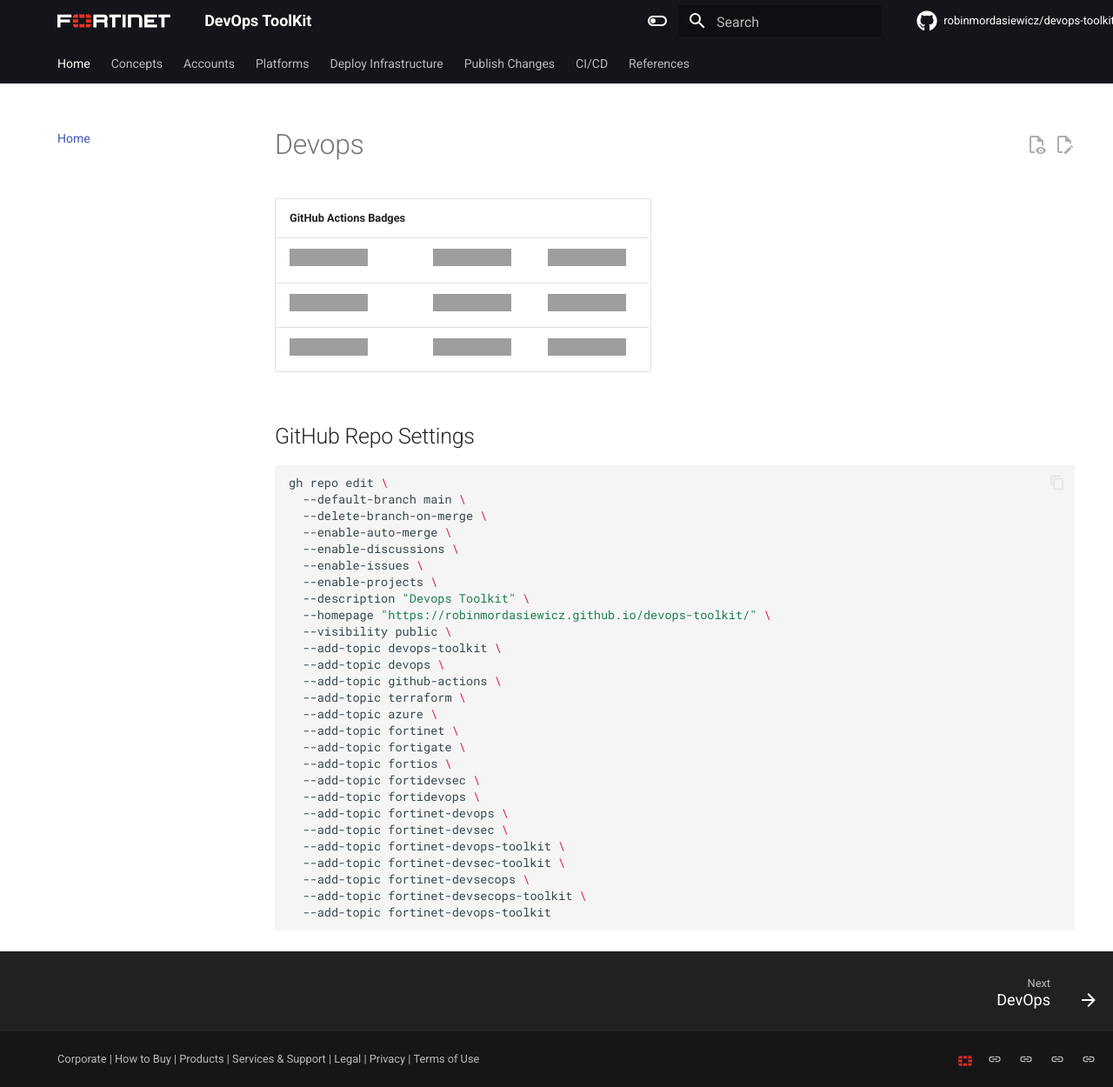
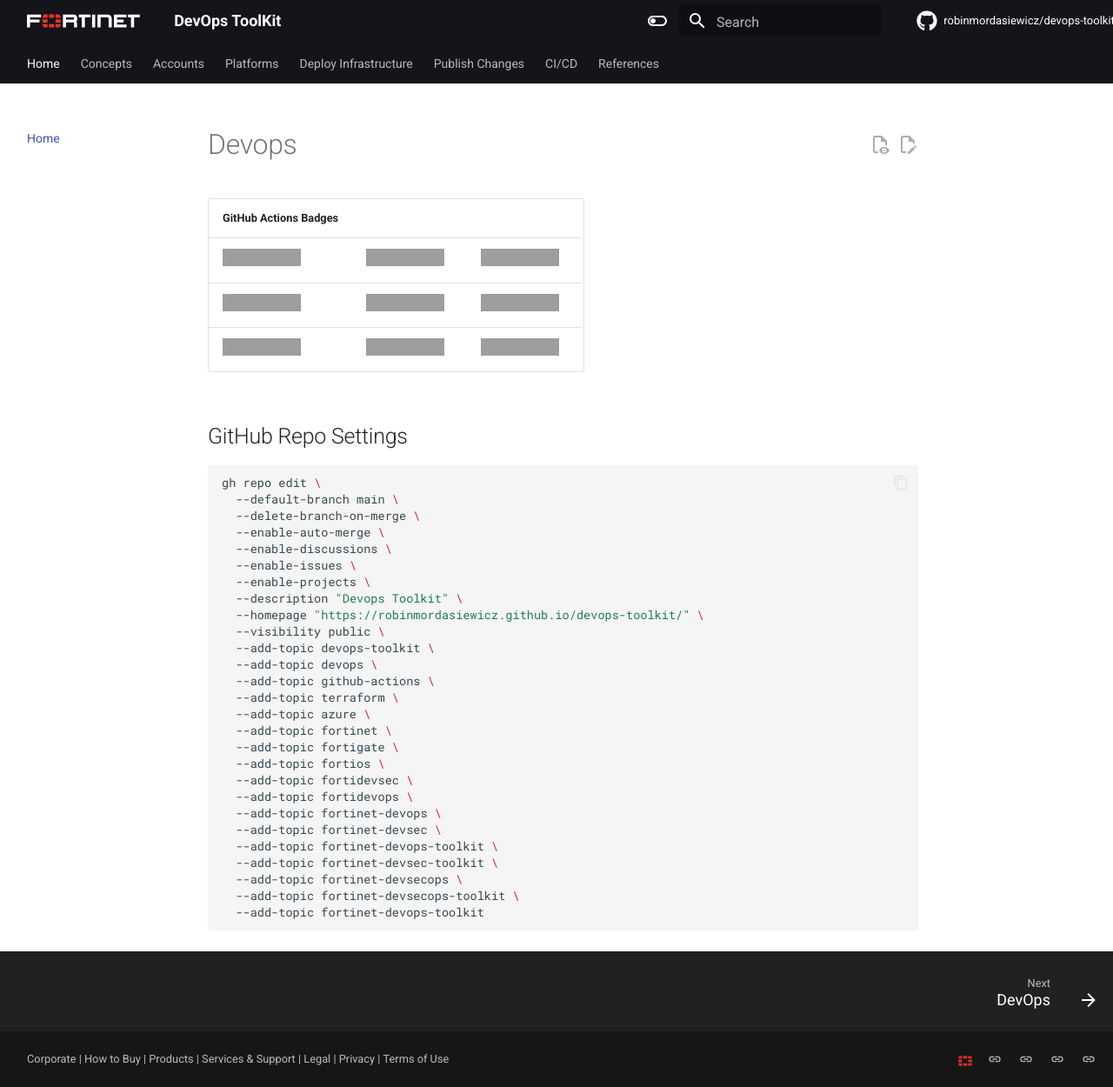
Before and after one commit to robinmordasiewicz/devops-toolkit, an MkDocs documentation site: the page built from docs/index.md, in a window 1280 px wide and 1250 px high. Shown: the whole window at 87% size. Built offline with MkDocs 1.6.1 and Material for MkDocs 9.7.7, drawn with Linux system fonts in a browser that asks for light colours; plug-ins that fetch from the network failed and are left out; comment, search, counter and statistics services are not loaded; grey boxes are pictures that could not be loaded.

```diff
--- a/docs/extra.css
+++ b/docs/extra.css
@@ -1,5 +1,5 @@
 .md-grid {
-  margin-left: 50px;
+  margin-left: 15px;
   max-width: 65rem;
 }
 
@@ -13,3 +13,7 @@
   width: 20px;
 }
 /* stylelint-enable selector-class-pattern */
+
+.md-sidebar {
+    width:10rem
+}
```
